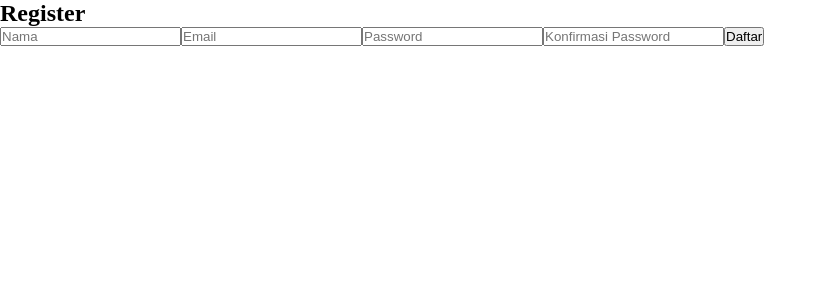
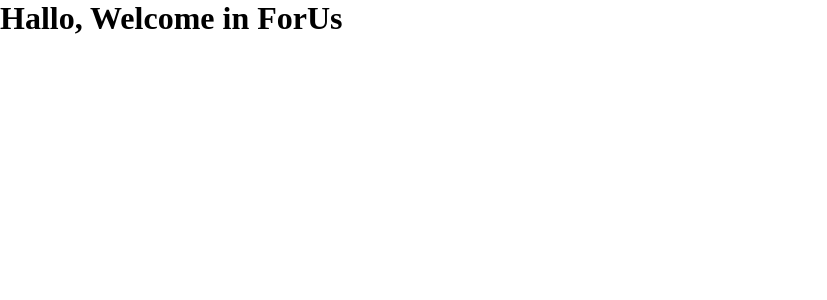
Before and after one commit to denbahrul/forus-capstone-project, a React (Create React App) app: page / in a window 1280 px wide. Shown: the top 300 px of the page, without its empty margins (0-827 px from the left). Built offline with nearby package versions, Linux system fonts and the light colour scheme.

Commit message:
Revert "Branch dimas"

```diff
--- a/package.json
+++ b/package.json
@@ -6,11 +6,8 @@
     "@testing-library/jest-dom": "^5.16.5",
     "@testing-library/react": "^13.4.0",
     "@testing-library/user-event": "^13.5.0",
-    "prop-types": "^15.8.1",
     "react": "^18.2.0",
     "react-dom": "^18.2.0",
-    "react-icons": "^4.6.0",
-    "react-router-dom": "^6.4.3",
     "react-scripts": "5.0.1",
     "web-vitals": "^2.1.4"
   },
--- a/src/components/App.js
+++ /dev/null
@@ -1,15 +0,0 @@
-import React from "react";
-import { Routes, Route } from "react-router-dom";
-import RegisterPage from "../pages/RegisterPage";
-import LoginPage from "../pages/LoginPage";
-
-function App() {
-  return (
-    <Routes>
-      <Route path="/" element={<RegisterPage />} />
-      <Route path="/login" element={<LoginPage />} />
-    </Routes>
-  );
-}
-
-export default App;
--- a/src/components/Register.js
+++ /dev/null
@@ -1,102 +0,0 @@
-import React from "react";
-import PropTypes from "prop-types";
-class Register extends React.Component {
-  constructor(props) {
-    super(props);
-
-    this.state = {
-      name: "",
-      email: "",
-      password: "",
-      passwordConfirmation: "",
-    };
-
-    this.onNameChangeEventHandler = this.onNameChangeEventHandler.bind(this);
-    this.onEmailChangeEventHandler = this.onEmailChangeEventHandler.bind(this);
-    this.onPasswordChangeEventHandler =
-      this.onPasswordChangeEventHandler.bind(this);
-    this.onPasswordConfirmationChangeEventHandler =
-      this.onPasswordConfirmationChangeEventHandler.bind(this);
-    this.onSubmitEventHandler = this.onSubmitEventHandler.bind(this);
-  }
-
-  onNameChangeEventHandler(event) {
-    this.setState(() => {
-      return {
-        name: event.target.value,
-      };
-    });
-  }
-
-  onEmailChangeEventHandler(event) {
-    this.setState(() => {
-      return {
-        email: event.target.value,
-      };
-    });
-  }
-
-  onPasswordChangeEventHandler(event) {
-    this.setState(() => {
-      return {
-        password: event.target.value,
-      };
-    });
-  }
-
-  onPasswordConfirmationChangeEventHandler(event) {
-    this.setState(() => {
-      return {
-        passwordConfirmation: event.target.value,
-      };
-    });
-  }
-
-  onSubmitEventHandler(event) {
-    event.preventDefault();
-    if (this.state.password !== this.state.passwordConfirmation) {
-      alert("Password and password confirmation must be the same");
-      return;
-    } else {
-      this.props.addUser(this.state);
-    }
-  }
-
-  render() {
-    return (
-      <form className="register" onSubmit={this.onSubmitEventHandler}>
-        <input
-          type="text"
-          placeholder="Nama"
-          value={this.state.name}
-          onChange={this.onNameChangeEventHandler}
-        />
-        <input
-          type="email"
-          placeholder="Email"
-          value={this.state.email}
-          onChange={this.onEmailChangeEventHandler}
-        />
-        <input
-          type="password"
-          placeholder="Password"
-          value={this.state.password}
-          onChange={this.onPasswordChangeEventHandler}
-        />
-        <input
-          type="password"
-          placeholder="Konfirmasi Password"
-          value={this.state.passwordConfirmation}
-          onChange={this.onPasswordConfirmationChangeEventHandler}
-        />
-        <button type="submit">Daftar</button>
-      </form>
-    );
-  }
-}
-
-Register.propTypes = {
-  addUser: PropTypes.func.isRequired,
-};
-
-export default Register;
--- a/src/index.js
+++ b/src/index.js
@@ -1,13 +1,10 @@
-import React from "react";
-import { createRoot } from "react-dom/client";
-import { BrowserRouter } from "react-router-dom";
-import App from "./components/App";
+import React from 'react';
+import { createRoot } from 'react-dom/client';
+import App from './App';
 
-import "./styles/main.css";
+import './styles/main.css';
 
-const root = createRoot(document.getElementById("root"));
+const root = createRoot(document.getElementById('root'));
 root.render(
-  <BrowserRouter>
-    <App />
-  </BrowserRouter>
+  <App />,
 );
--- a/src/pages/LoginPage.js
+++ /dev/null
@@ -1,7 +0,0 @@
-import React from "react";
-
-function LoginPage() {
-  return <div>Login Page</div>;
-}
-
-export default LoginPage;
--- a/src/pages/RegisterPage.js
+++ /dev/null
@@ -1,22 +0,0 @@
-import React from "react";
-import { addUser } from "../utils/data";
-import Register from "../components/Register";
-import { useNavigate } from "react-router-dom";
-
-function RegisterPage() {
-  const navigate = useNavigate();
-
-  function onAddUserHandler(user) {
-    addUser(user);
-    navigate("/login");
-  }
-
-  return (
-    <section>
-      <h2>Register</h2>
-      <Register addUser={onAddUserHandler} />
-    </section>
-  );
-}
-
-export default RegisterPage;
--- a/src/utils/data.js
+++ /dev/null
@@ -1,13 +0,0 @@
-const baseUrl = "https://63660b33046eddf1baf77f68.mockapi.io/api/v1";
-
-function addUser(user) {
-  return fetch(`${baseUrl}/user`, {
-    method: "POST",
-    headers: {
-      "Content-Type": "application/json",
-    },
-    body: JSON.stringify(user),
-  }).then((response) => response.json());
-}
-
-export { addUser };
```
Also changed, not shown: public/index.html (line endings or trailing spaces), src/styles/login-page.css (deleted), src/styles/main.css (line endings or trailing spaces), 2 other files (tests, documents, lock files or other folders).
